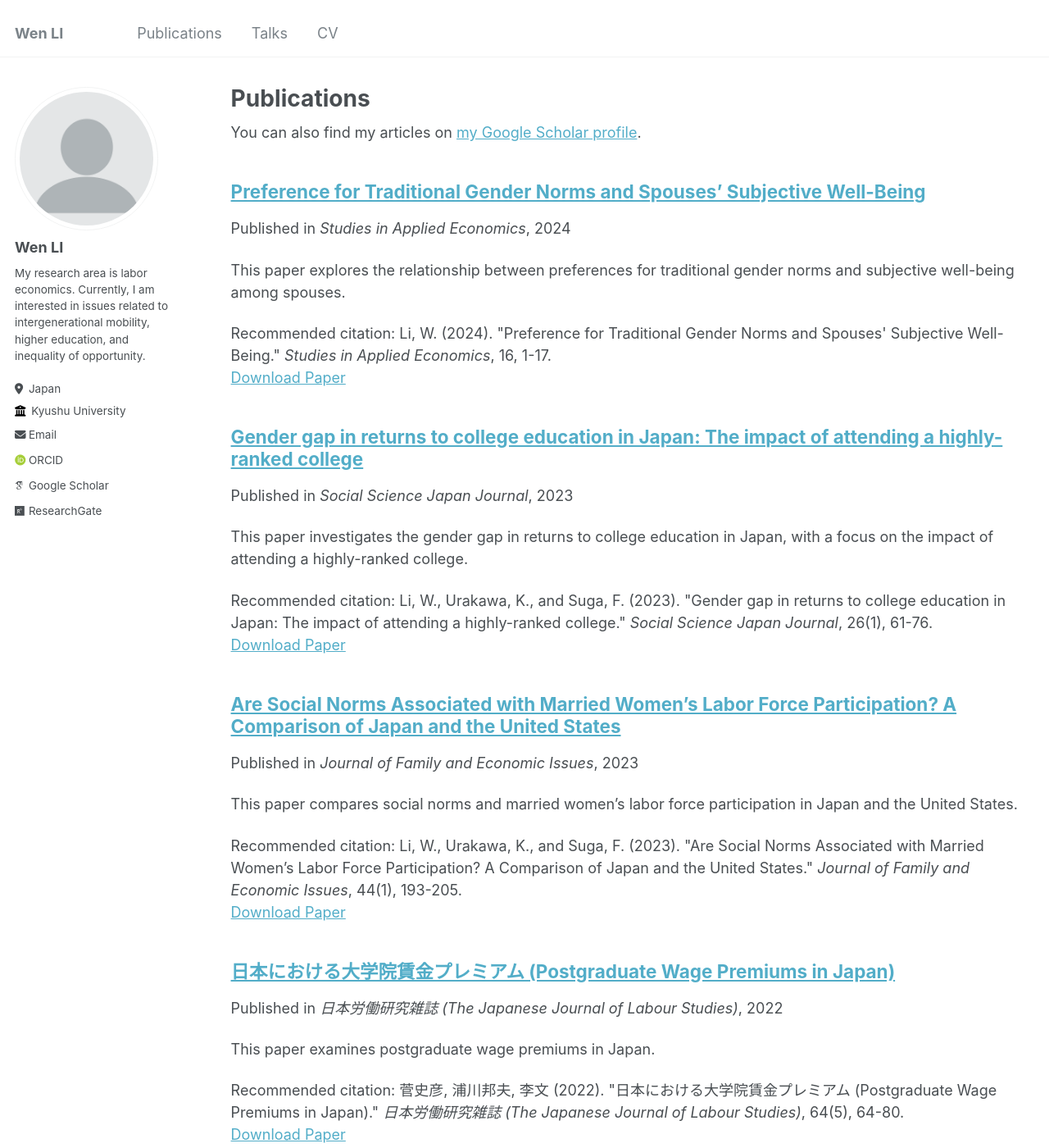
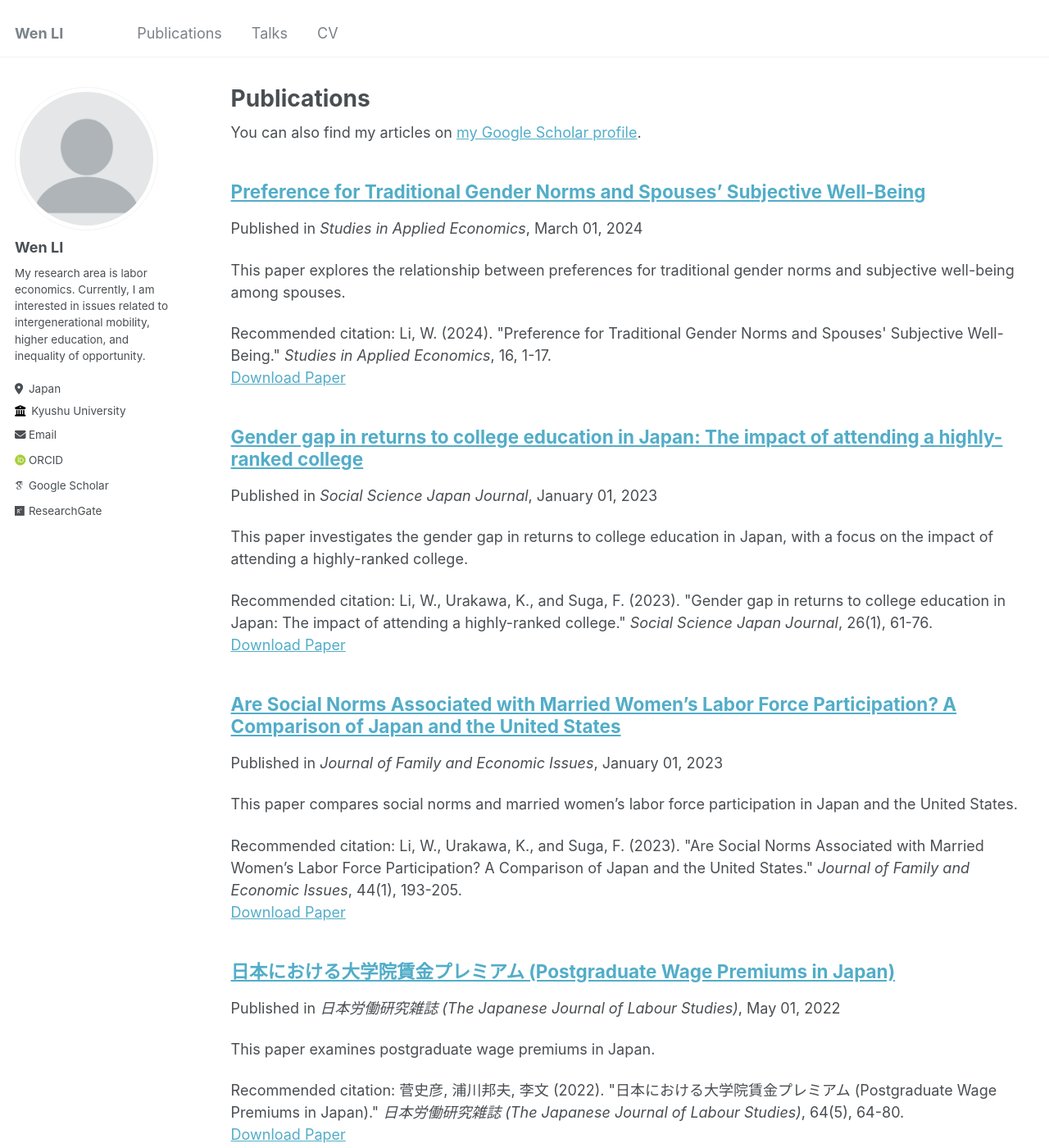
Before and after one commit to wenli-econ/wenli-econ.github.io, a Jekyll site: the page built from _pages/publications.md, in a window 1280 px wide and 1400 px high. Shown: the whole window at 82% size. Built offline with Jekyll 4.4.1, drawn with Linux system fonts in a browser that asks for light colours; some web fonts are replaced; part of the change alters nothing that is shown.

Commit message:
Update archive-single.html

```diff
--- a/_includes/archive-single.html
+++ b/_includes/archive-single.html
@@ -41,7 +41,7 @@
         {% if post.collection == 'teaching' %}
           <p> {{ post.type }}, <i>{{ post.venue }}</i>, {{ post.date | default: "1900-01-01" | date: "%Y" }} </p>
         {% elsif post.collection == 'publications' %}
-          <p>Published in <i>{{ post.venue }}</i>, {{ post.date | default: "1900-01-01" | date: "%Y" }} </p>
+          <p>Published in <i>{{ post.venue }}</i>, {{ post.date | default: "1900-01-01" | date: "%B %d, %Y" }} </p>
         {% elsif post.date %}
          <p class="page__date"><strong><i class="fa fa-fw fa-calendar" aria-hidden="true"></i> {{ site.data.ui-text[site.locale].date_label | default: "Published:" }}</strong> <time datetime="{{ post.date | default: "1900-01-01" | date_to_xmlschema }}">{{ post.date | default: "1900-01-01" | date: "%B %d, %Y" }}</time></p>
         {% endif %}
```
